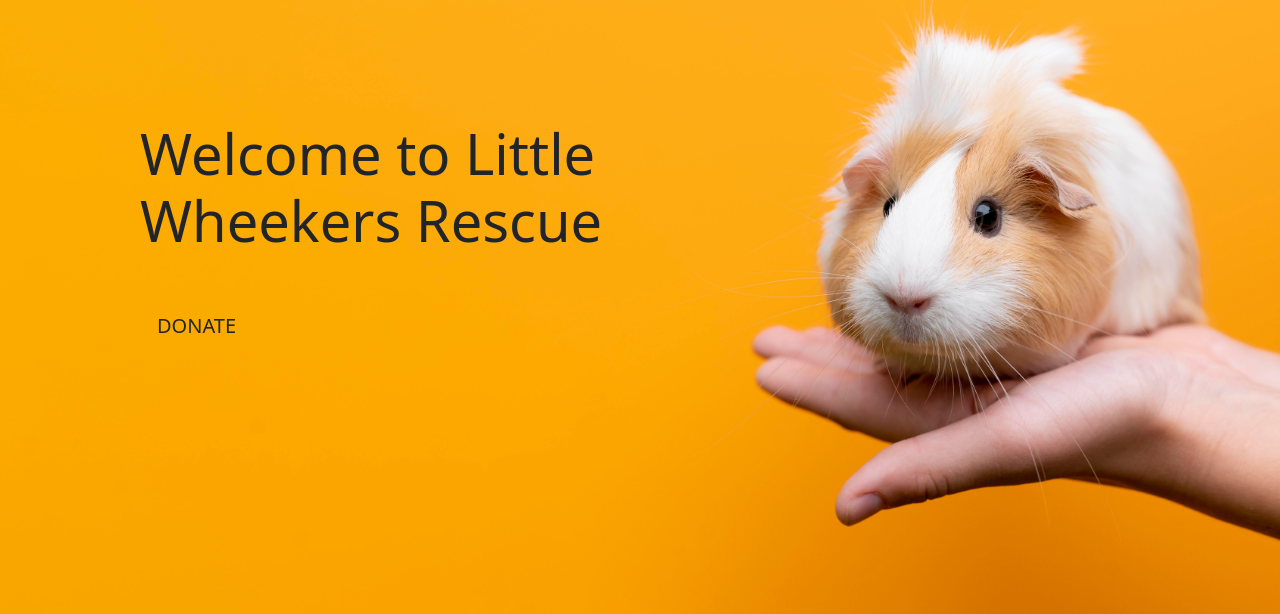
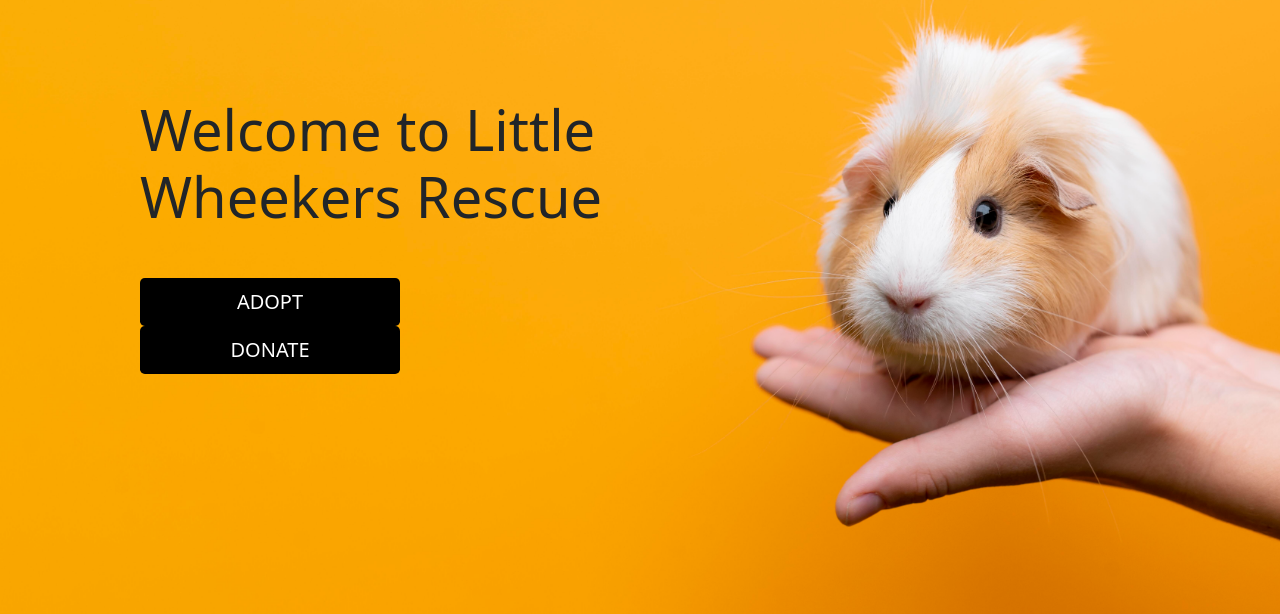
Before and after one commit to marina9222/Little-Wheekers-Rescue, a Django app: page / in a window 1280 px wide. Shown: the part 99-713 px from the top of the page. Run offline with Django 3.2, Linux system fonts and the light colour scheme; some libraries are stand-ins or nearby versions.

Commit message:
Fixed adopt button wasnt showing on home page

```diff
--- a/home/templates/home/index.html
+++ b/home/templates/home/index.html
@@ -20,10 +20,10 @@
             </h1>
             <div class="my-5">
                 <h4>
-                    {% for guinea_pig in guinea_pigs %}
-                        <a href="{% url 'adoptions:adopt_guinea_pig' guinea_pig.id %}" class="adopt-now-button btn btn-lg btn-rounded-4 text-uppercase py-2">Adopt Now</a>
-                    {% endfor %}
-                    <a href="" class="donate-now-button btn btn-lg rounded-4 text-uppercase py-2">Donate</a>
+                    <a href="{% url 'adoptions:available_guinea_pigs' %}" class="adopt-now-button btn btn-lg btn-rounded-4 text-uppercase py-2">
+                        Adopt
+                    </a>
+                    <a href="#" class="adopt-now-button btn btn-lg btn-rounded-4 text-uppercase py-2">Donate</a>
                 </h4>
             </div>
         </div>
--- a/home/views.py
+++ b/home/views.py
@@ -1,6 +1,9 @@
 from django.shortcuts import render
 
+
 # Create your views here.
+
+
 
 def index(request):
     """ A view to return the index page """
--- a/static/css/base.css
+++ b/static/css/base.css
@@ -91,6 +91,8 @@ ul {
     color: white;
 }
 
+
+
 /*  Media queries  */
 
 @media (min-width:1200px) {
```
